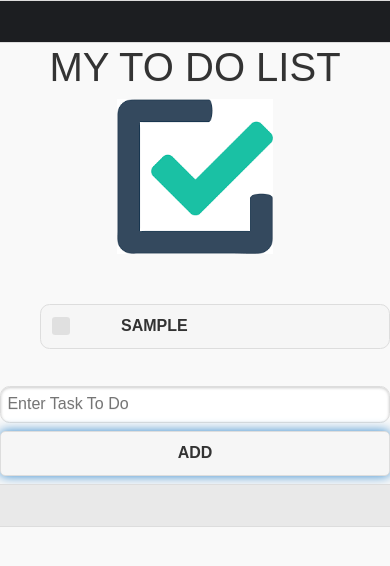
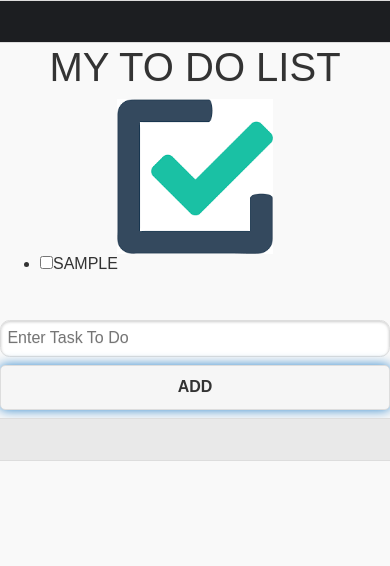
Before and after one commit to Pariksha-ctrl/first_project_cordova, a website: page www/index.html in a window 390 px wide. Both pictures are taken after typing "Sample" into the empty fields and a click on the button "ADD". Drawn offline with Linux system fonts and the light colour scheme; some packages are replaced by stand-ins of ours; files that its build step writes are made by us from their sources.

Commit message:
Aligned checkboxes on the to to lists items.

```diff
--- a/www/index.html
+++ b/www/index.html
@@ -48,40 +48,13 @@
 
       <!-- content -->
       <body>
-        <div class="main_content">
-          <form>
-            <ul>
-
-              <fieldset data-role="controlgroup">
-                        <input
-                  type="checkbox"
-                  name="checkbox-v-2a"
-                  id="checkbox-v-2a"
-                />
-                        <label for="checkbox-v-2a"
-                  ><ul id="to_do_list"></ul
-                ></label>
-
-              </fieldset>
-            </ul>
-          </form>
-
-          <input type="text" id="add_to_list" placeholder="Enter Task To Do" />
-          <button id="add_task_button">ADD</button>
-        </div>
-      </body>
-      <!-- /content -->
-
-      <!-- content -->
-      <!-- <body>
             <div class="main_content">
               <ul id="to_do_list"></ul></br>
               <input type="text" id="add_to_list" placeholder="Enter Task To Do" />
               <button id="add_task_button">ADD</button>
             </div>
-          </body> -->
+          </body>
       <!-- /content -->
-
       <!-- footer -->
       <div data-role="footer" style="text-align: center"></div>
       <!-- /footer -->
--- a/www/js/index.js
+++ b/www/js/index.js
@@ -66,17 +66,40 @@ function userLogin() {
   }
 }
 
-// RUNNINNG CODE
+function addListItem() {
+  var text = $("#new-text").val();
+  $("#todo-list").append(
+    '<li ><input type="checkbox" class="toggle"/ ><span class="text">' +
+      text +
+      ' </span><button class="destroy"></button></li>'
+  );
+  $("#new-text").val("");
+}
 
 function addTask() {
-  //$(document).ready(addTask());
   var newTask = $("#add_to_list").val();
   // to prevent adding empty items, we will check the length
   if (newTask.length > 0) {
-    $("#to_do_list").append("<li>" + newTask + "</li>");
+    $("#to_do_list").append(
+      '<li ><input type="checkbox" class="toggle"/ ><span class="text">' +
+        newTask +
+        " </span></li>"
+    );
     $("#add_to_list").val("");
   }
 }
+
+// RUNNINNG CODE
+
+// function addTask() {
+//   //$(document).ready(addTask());
+//   var newTask = $("#add_to_list").val();
+//   // to prevent adding empty items, we will check the length
+//   if (newTask.length > 0) {
+//     $("#to_do_list").append("<li>" + newTask + "</li>");
+//     $("#add_to_list").val("");
+//   }
+// }
 
 // /RUNNINNG CODE
 
```
